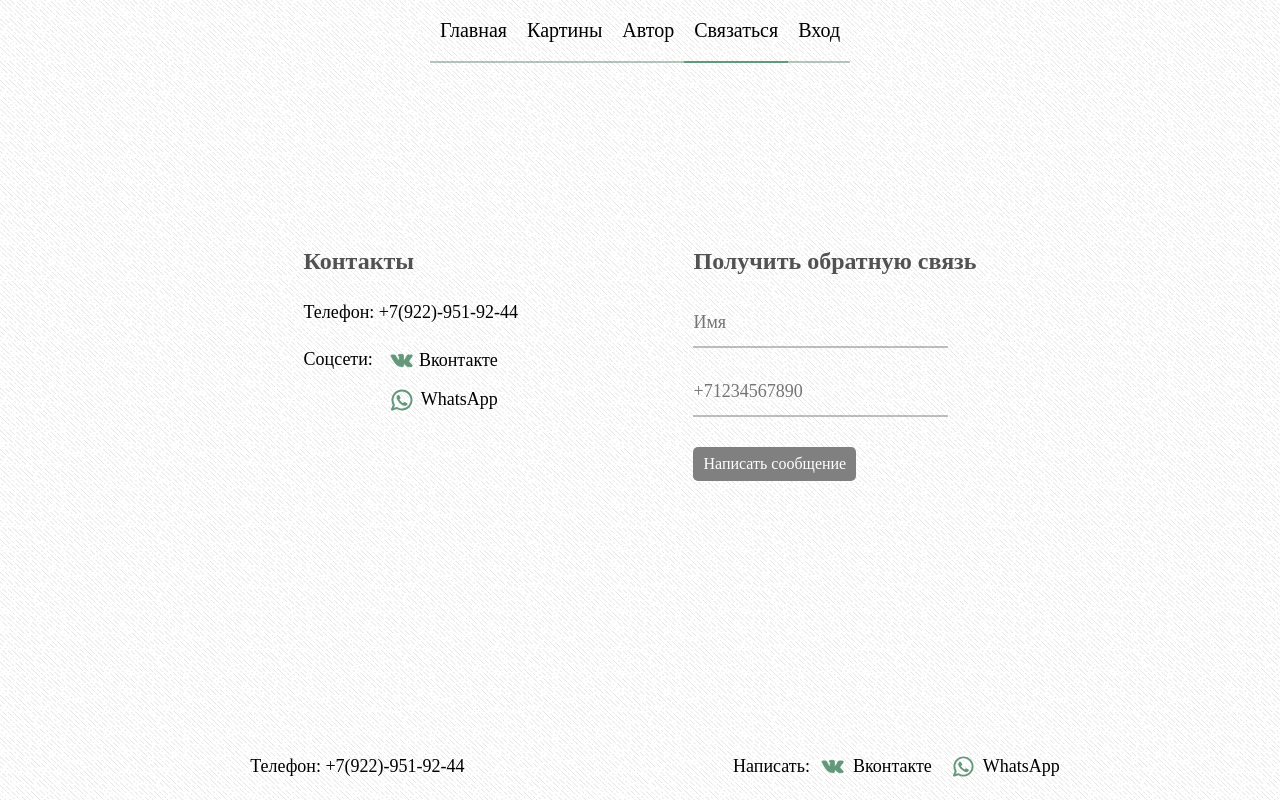
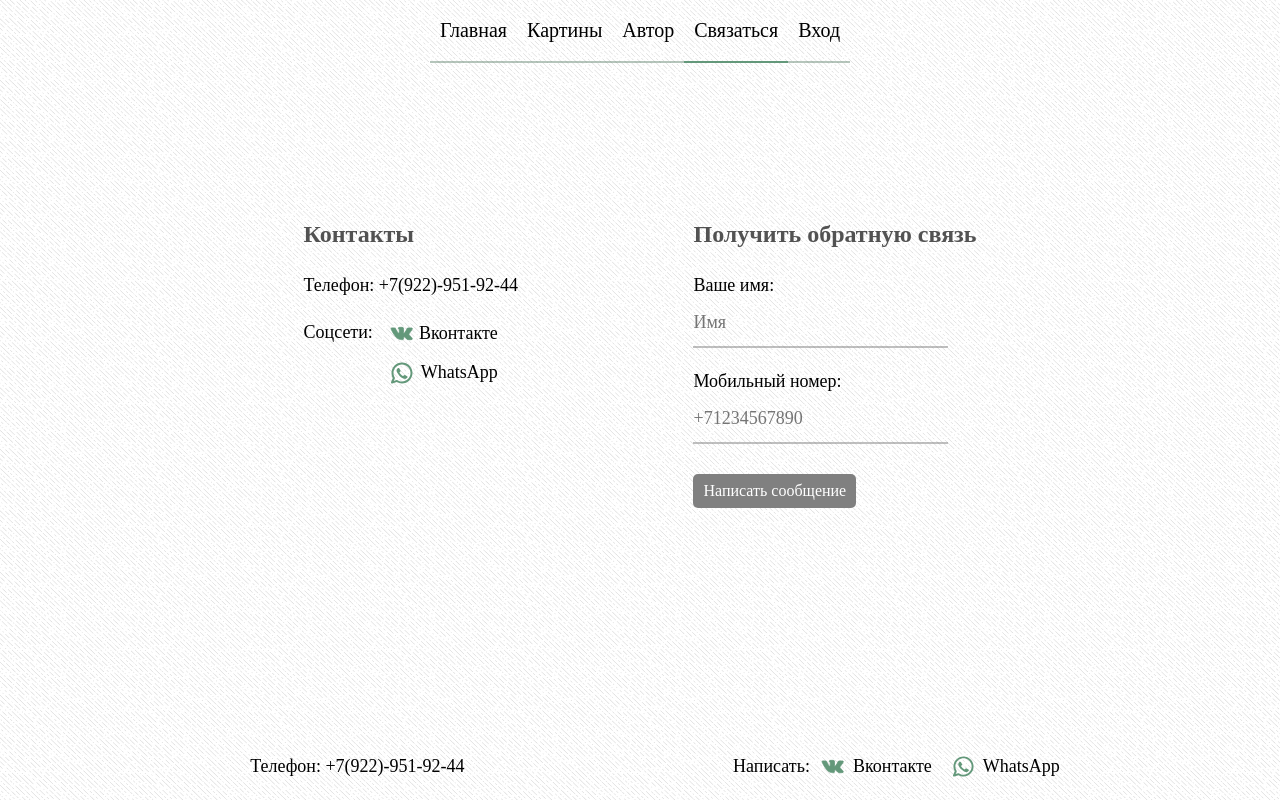
Before and after one commit to kotamikh/paintings-shop, a Vue app: page /contacts in a window 1280 px wide. Built offline with nearby package versions, Linux system fonts and the light colour scheme; a web font is replaced by a local one.

Commit message:
small fixes

```diff
--- a/layouts/MainLayout.vue
+++ b/layouts/MainLayout.vue
@@ -31,5 +31,4 @@ import TheFooter from "../components/TheFooter.vue";
     display: flex
     min-height: 75vh
     flex-direction: column
-    //justify-content: center
 </style>
--- a/pages/Contacts.vue
+++ b/pages/Contacts.vue
@@ -24,17 +24,23 @@
     </div>
     <div class="application">
       <h3>Получить обратную связь</h3>
+      <div class="input-item">
+        <p>Ваше имя:</p>
         <form-input
             :validate="nameValidation"
             type="text"
             placeholder="Имя"
             v-model="applicationData.nameValue"
         />
+      </div>
+      <div class="input-item">
+        <p>Мобильный номер:</p>
         <form-input
             :validate="telValidation"
             type="tel"
             placeholder="+71234567890"
             v-model="applicationData.telValue"/>
+      </div>
       <button @click="formValidation">Написать сообщение</button>
     </div>
   </div>
@@ -78,6 +84,9 @@ const sendApplication = (name, tel) => {
   margin: auto
   display: flex
   justify-content: space-evenly
+
+  @media screen and (max-width: 770px)
+    justify-content: space-between
 
   .contacts,
   .application
--- a/src/App.vue
+++ b/src/App.vue
@@ -5,5 +5,5 @@
   <router-view></router-view>
 </template>
 
-<style scoped>
+<style>
 </style>
```
Lines whose indentation alone changed are shown as unchanged.
